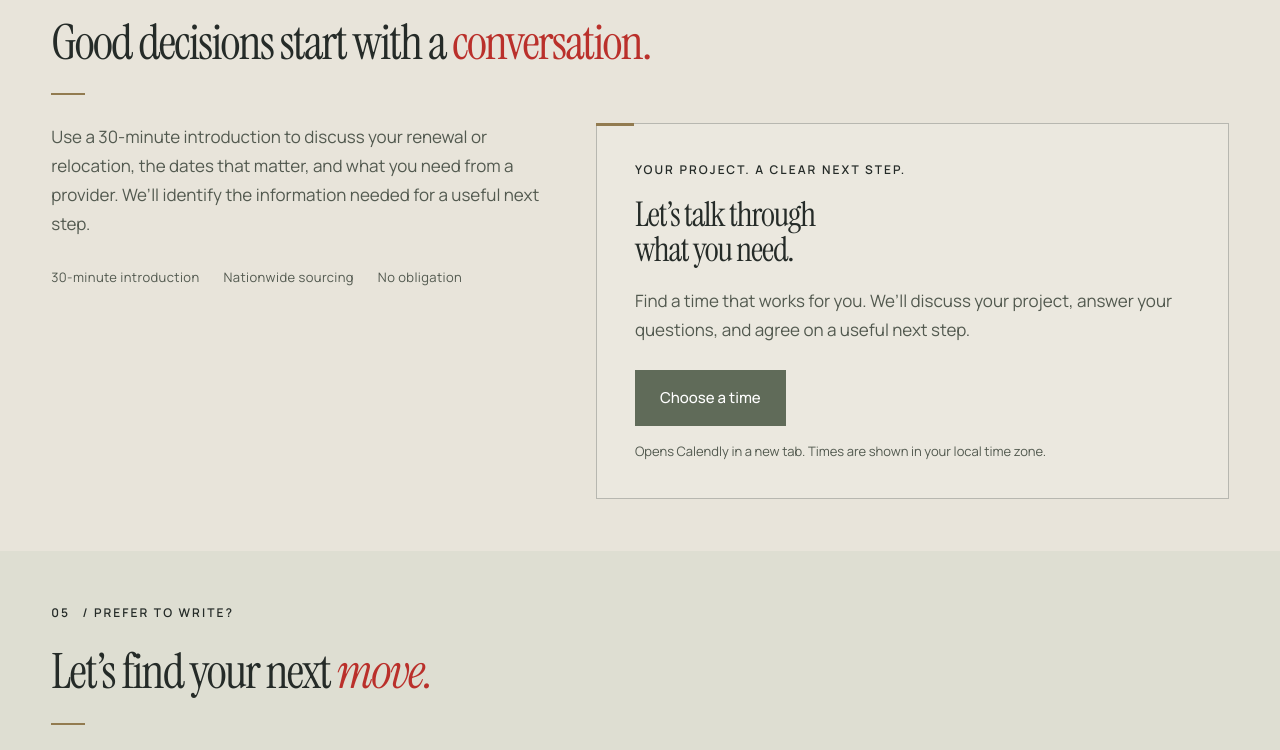
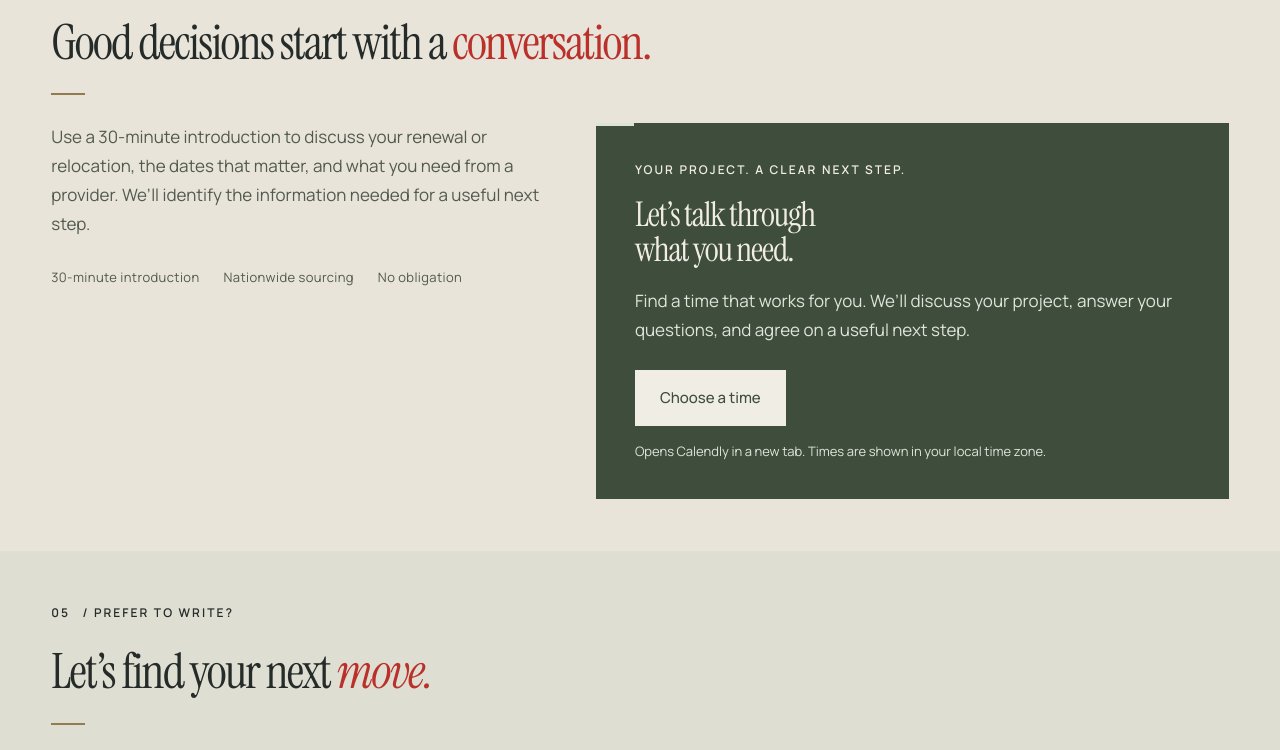
Before and after one commit to lerroyanderson-glitch/Colomigo, a website: page index.html in a window 1280 px wide. Shown: the part 2800-3550 px from the top of the page. Drawn offline with Linux system fonts and the light colour scheme.

Commit message:
Use sage information cards and olive booking panels

```diff
--- a/assets/refinements.css
+++ b/assets/refinements.css
@@ -2,6 +2,8 @@
    including on ultrawide screens, instead of centering a narrow fixed column. */
 :root {
   --brand-red: #ba302b;
+  --sage: #dce3d7;
+  --forest: #3f4d3d;
   --page-gutter: clamp(24px, 4vw, 88px);
 }
 
@@ -122,8 +124,6 @@
 .booking-panel {
   align-self: center;
   padding: 36px 38px;
-  border: 1px solid var(--line);
-  background: rgba(240,237,229,.5);
 }
 .booking-panel h3 { font-size: clamp(34px, 1.6vw, 44px); margin: 19px 0; }
 .booking-panel > p:not(.eyebrow) { max-width: 52ch; font-size: clamp(17px, .75vw, 20px); color: var(--muted); }
@@ -134,6 +134,7 @@
 .contact-panel small, .copy-status, .contact .text-button { font-size: 13px; }
 .section .button { font-size: 15px; min-height: 54px; }
 .content-card {
+  --line: rgba(63,77,61,.3);
   position: relative;
   align-self: start;
   justify-self: start;
@@ -142,7 +143,7 @@
   padding: 36px 38px;
   margin-top: 0;
   border: 1px solid var(--line);
-  background: rgba(240,237,229,.5);
+  background: var(--sage);
 }
 .content-card::before {
   content: '';
@@ -151,7 +152,33 @@
   top: -1px;
   width: 38px;
   height: 3px;
-  background: var(--brass);
+  background: var(--olive);
+}
+
+/* Keep information cards light, with a deeper surface for the booking action. */
+.booking-panel.content-card, .service-final .content-card {
+  --ink: var(--paper);
+  --muted: #e0e5dc;
+  --line: rgba(240,237,229,.3);
+  background: var(--forest);
+  border-color: var(--forest);
+  color: var(--paper);
+}
+.booking-panel.content-card::before, .service-final .content-card::before {
+  background: var(--sage);
+}
+.booking-panel .button-solid, .service-final .content-card .button-solid {
+  background: var(--paper);
+  border-color: var(--paper);
+  color: var(--forest);
+}
+.booking-panel .button-solid:hover, .service-final .content-card .button-solid:hover {
+  background: var(--sage);
+  border-color: var(--sage);
+}
+.booking-panel a:focus-visible, .service-final .content-card a:focus-visible {
+  outline: 2px solid var(--paper);
+  outline-offset: 5px;
 }
 
 @media (min-width: 1600px) {
```
